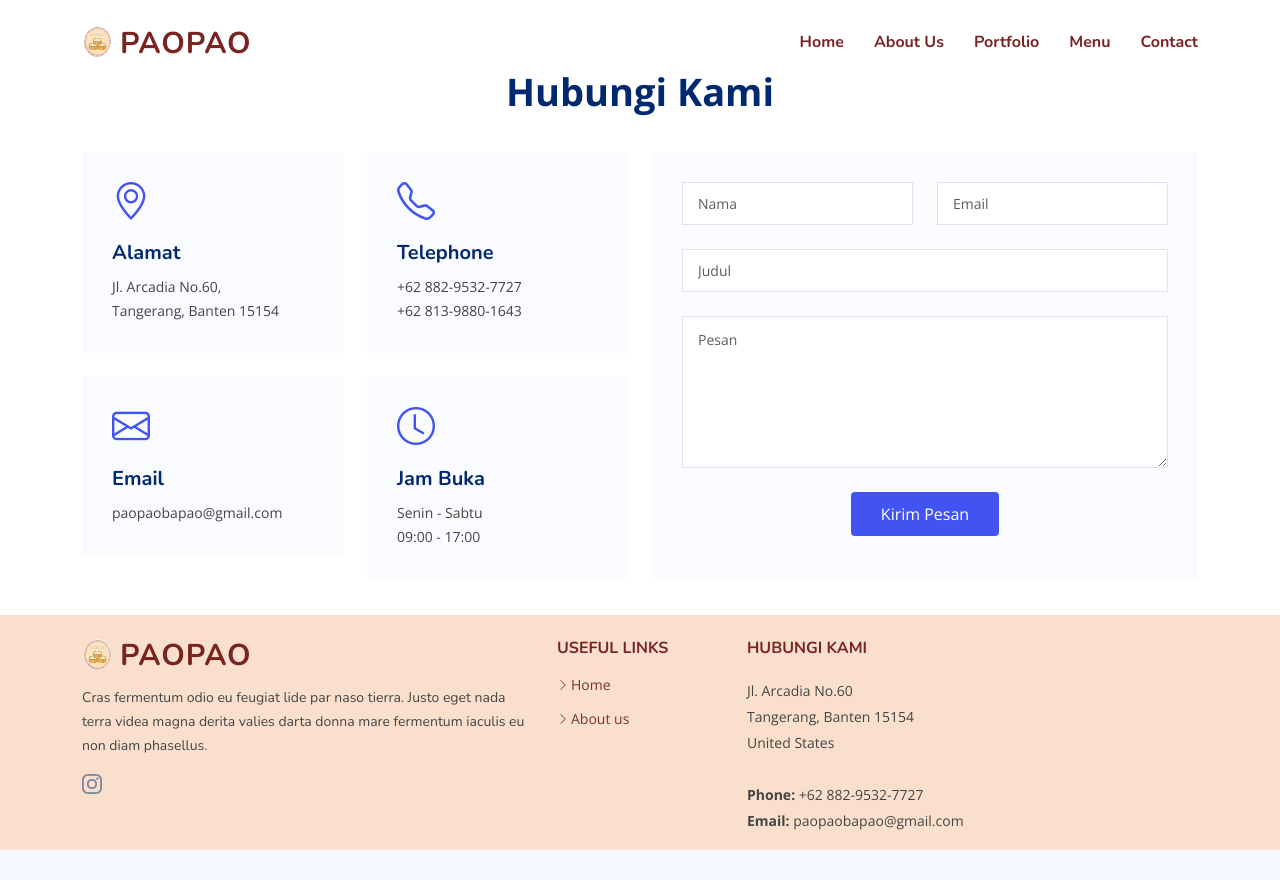
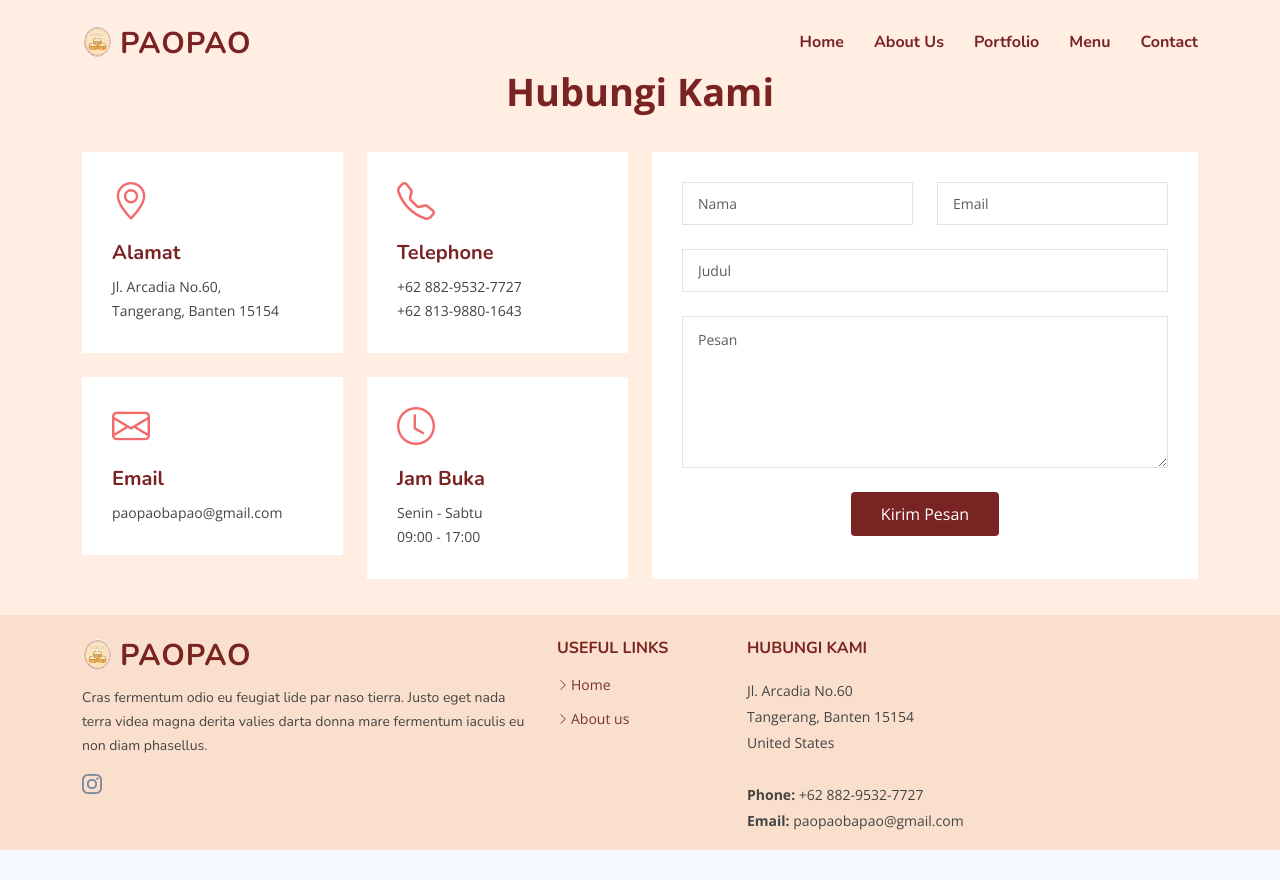
Before and after one commit to aminahhh/WebProgramming, a PHP site: page /contact.php in a window 1280 px wide. Run offline with PHP 8.4, Linux system fonts and the light colour scheme.

Commit message:
ganti warna lgi

```diff
--- a/assets/css/style.css
+++ b/assets/css/style.css
@@ -43,6 +43,7 @@ h6 {
 section {
   padding: 60px 0;
   overflow: hidden;
+  background: #FFEEE1;
 }
 
 .section-header {
@@ -65,7 +66,7 @@ section {
   font-size: 38px;
   line-height: 42px;
   font-weight: 700;
-  color: #012970;
+  color: #792323;
 }
 
 @media (max-width: 768px) {
@@ -1035,18 +1036,18 @@ section {
   display: inline-block;
   padding: 8px 40px 10px 40px;
   border-radius: 50px;
-  color: #4154f1;
+  color: #792323;
   transition: none;
   font-size: 16px;
   font-weight: 400;
   font-family: "Nunito", sans-serif;
   font-weight: 600;
   transition: 0.3s;
-  border: 1px solid #4154f1;
+  border: 1px solid #792323;
 }
 
 .pricing .btn-buy:hover {
-  background: #4154f1;
+  background: #792323;
   color: #fff;
 }
 
@@ -1202,12 +1203,12 @@ section {
 
 .portfolio .portfolio-wrap .portfolio-info h4 {
   font-size: 20px;
-  color: #012970;
+  color: #792323;
   font-weight: 700;
 }
 
 .portfolio .portfolio-wrap .portfolio-info p {
-  color: #012970;
+  color: #792323;
   font-weight: 600;
   font-size: 14px;
   text-transform: uppercase;
@@ -1222,7 +1223,7 @@ section {
 
 .portfolio .portfolio-wrap .portfolio-links a {
   color: #fff;
-  background: #4154f1;
+  background: #FFC395;
   margin: 10px 2px;
   width: 36px;
   height: 36px;
@@ -1617,19 +1618,19 @@ section {
 --------------------------------------------------------------*/
 .contact .info-box {
   color: #444444;
-  background: #fafbff;
+  background: #ffffff;
   padding: 30px;
 }
 
 .contact .info-box i {
   font-size: 38px;
   line-height: 0;
-  color: #4154f1;
+  color: #f16b6b;
 }
 
 .contact .info-box h3 {
   font-size: 20px;
-  color: #012970;
+  color: #792323;
   font-weight: 700;
   margin: 20px 0 10px 0;
 }
@@ -1642,7 +1643,7 @@ section {
 }
 
 .contact .php-email-form {
-  background: #fafbff;
+  background: #ffffff;
   padding: 30px;
   height: 100%;
 }
@@ -1710,7 +1711,7 @@ section {
 }
 
 .contact .php-email-form button[type=submit] {
-  background: #4154f1;
+  background: #792323;
   border: 0;
   padding: 10px 30px;
   color: #fff;
--- a/menu.php
+++ b/menu.php
@@ -64,7 +64,6 @@
         <div class="container" data-aos="fade-up">
 
         <header class="section-header">
-            <h2>Menu</h2>
             <p>Check our Menu</p>
         </header>
 
```
Also changed, not shown: portofolio.php (+0 -7 lines).
